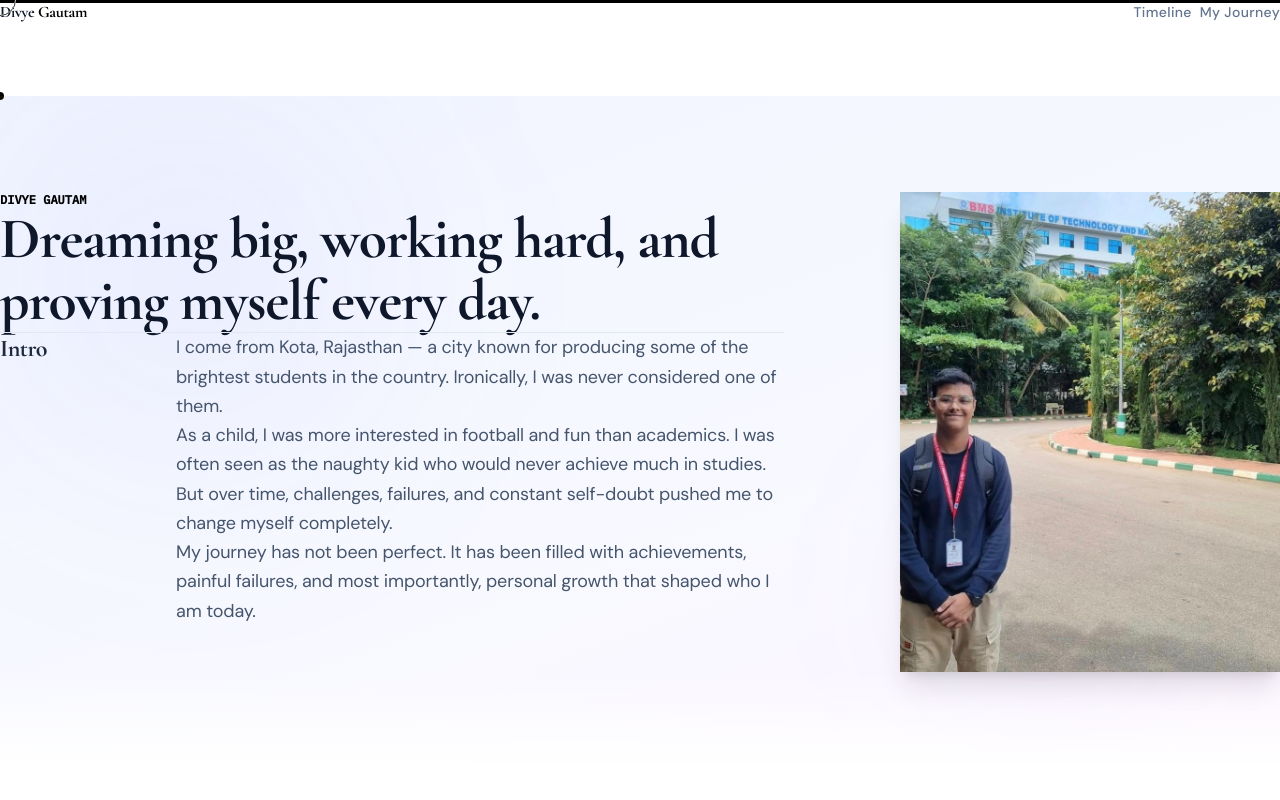
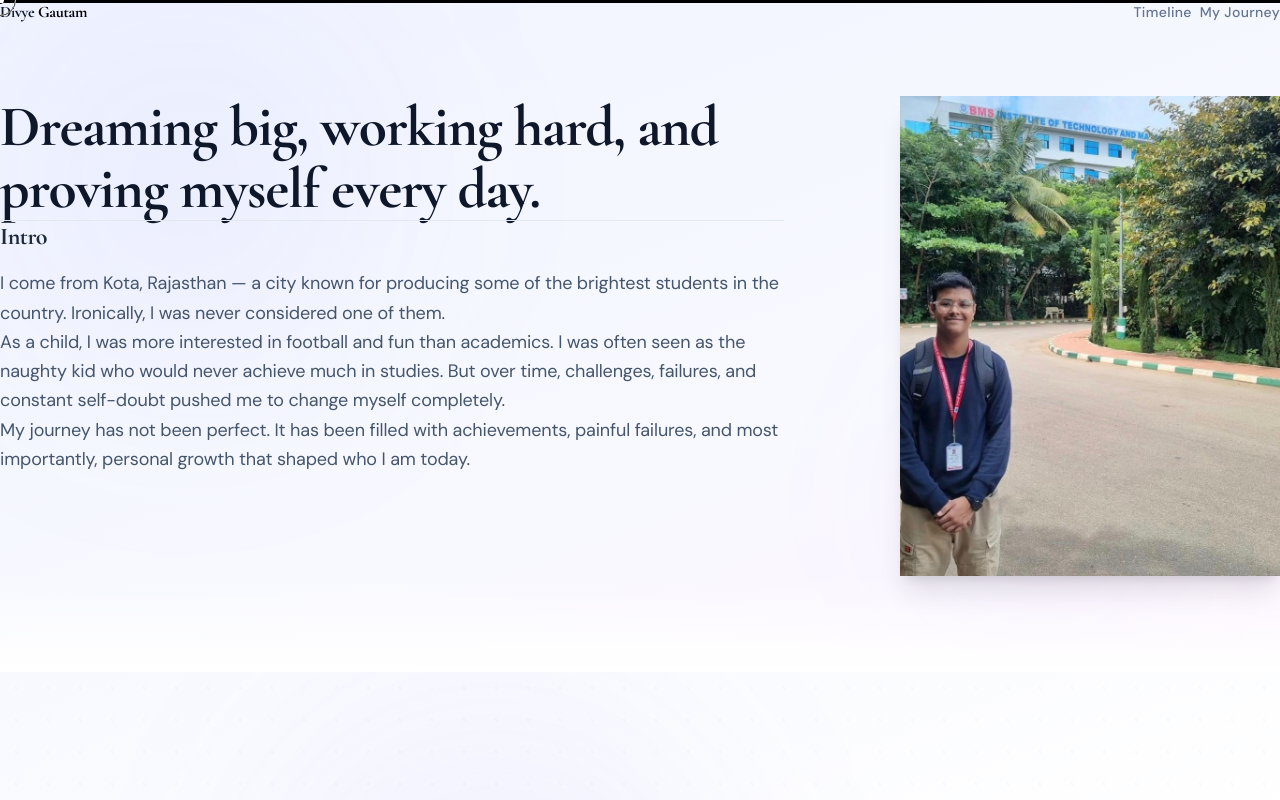
Before and after one commit to DivyeGautam66/journey-page, a React (Vite) app: page / in a window 1280 px wide. Shown: the top 800 px of the page. Built offline with nearby package versions, Linux system fonts and the light colour scheme.

Commit message:
margin btw intro and the text

```diff
--- a/src/components/IntroSection.jsx
+++ b/src/components/IntroSection.jsx
@@ -34,9 +34,8 @@ export default function IntroSection() {
         background: 'linear-gradient(160deg, #f0f4ff 0%, #f8f9ff 60%, #fdf4ff 100%)',
         paddingTop: '6rem',
         paddingBottom: '6rem',
-        marginBottom: '6rem',
-        marginTop: '6rem',
-
+        marginBottom: '0',
+        marginTop: '0',
       }}
     >
       {/* Soft blobs */}
@@ -57,16 +56,8 @@ export default function IntroSection() {
               initial={{ opacity: 0, y: 30 }}
               animate={inView ? { opacity: 1, y: 0 } : {}}
               transition={{ duration: 0.9, delay: 0.15, ease: [0.16, 1, 0.3, 1] }}
-              className="mb-14"
+              className="mb-20"
             >
-              <motion.span
-                initial={{ opacity: 0 }}
-                animate={inView ? { opacity: 1 } : {}}
-                transition={{ delay: 0.05 }}
-                className="font-mono-custom text-xs tracking-widest uppercase text-black font-semibold mb-3 block"
-              >
-                Divye Gautam
-              </motion.span>
               <h1
                 className="font-syne font-black leading-[1.08] tracking-tight text-slate-900"
                 style={{ fontSize: 'clamp(2rem, 4.5vw, 3.6rem)' }}
@@ -76,14 +67,14 @@ export default function IntroSection() {
             </motion.div>
 
             {/* Divider */}
-            <div className="w-full h-px bg-slate-200 mb-24 mt-4" />
+            <div className="w-full h-px bg-slate-200 mb-10 mt-4" />
 
             {/* Bottom row: "Intro" label + paragraph */}
             <motion.div
               initial={{ opacity: 0, y: 24 }}
               animate={inView ? { opacity: 1, y: 0 } : {}}
               transition={{ duration: 0.8, delay: 0.35, ease: [0.16, 1, 0.3, 1] }}
-              className="flex flex-col sm:flex-row gap-8 sm:gap-12 pt-6"
+              className="flex flex-col gap-4 pt-6"
             >
               {/* Label */}
               <div className="sm:w-32 flex-shrink-0">
```
